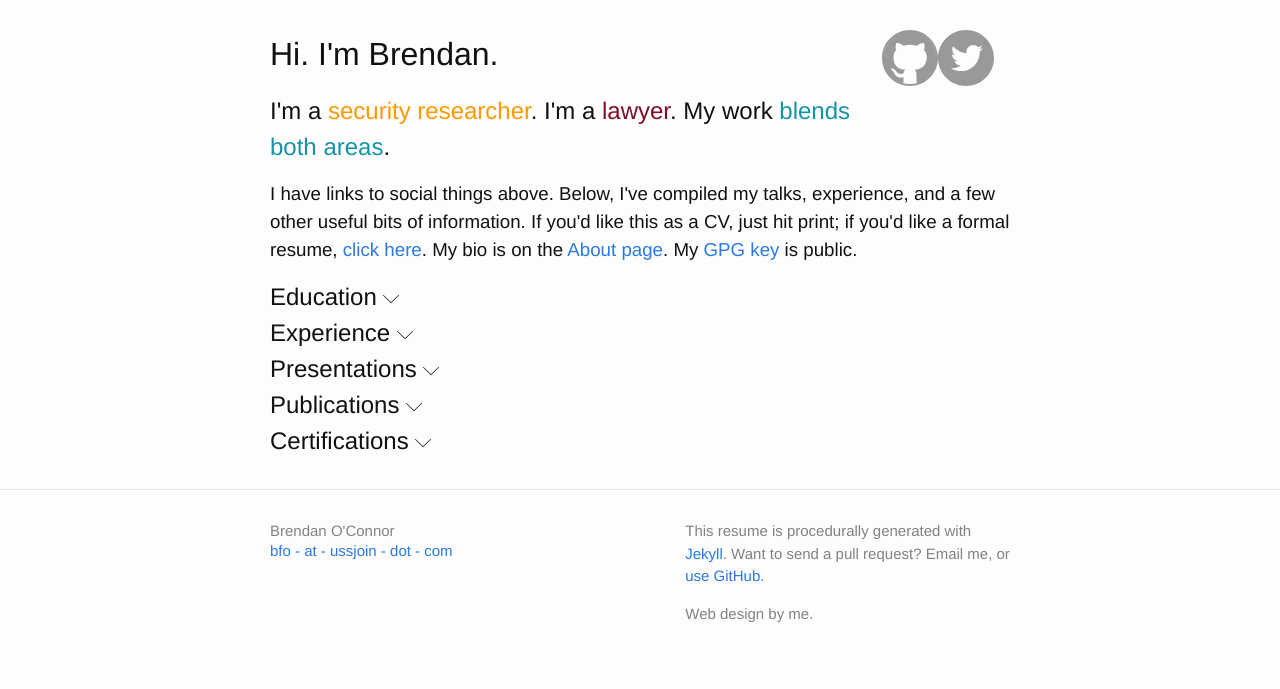
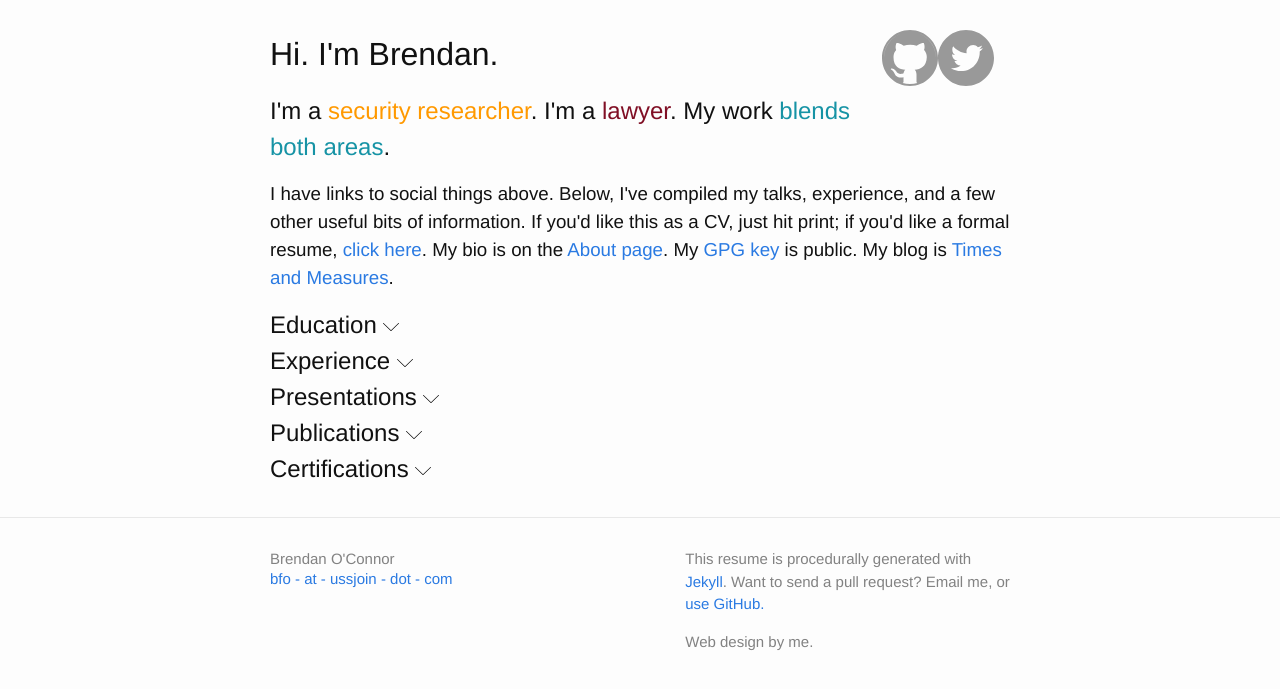
Before and after one commit to ussjoin/ussjoin.com, a Jekyll site: the page built from index.html, in a window 1280 px wide. Shown: the top 689 px of the page. Built offline with Jekyll 4.4.1, drawn with Linux system fonts in a browser that asks for light colours.

Commit message:
Adding blog link.

```diff
--- a/index.html
+++ b/index.html
@@ -19,7 +19,7 @@ layout: default
     </div>
     <h1>Hi. I'm Brendan.</h1>
     <h2>I'm a <span class="technicaltext">security researcher</span>. I'm a <span class="legaltext">lawyer</span>. My work <span class="technicallegaltext">blends both areas</span>.</h2>
-    <h3>I have links to social things above. Below, I've compiled my talks, experience, and a few other useful bits of information. If you'd like this as a CV, just hit print; if you'd like a formal resume, <a href="resume.html">click here</a>. My bio is on the <a href="/about/">About page</a>. My <a href="0xB58EDA54.asc">GPG key</a> is public.</h3>
+    <h3>I have links to social things above. Below, I've compiled my talks, experience, and a few other useful bits of information. If you'd like this as a CV, just hit print; if you'd like a formal resume, <a href="resume.html">click here</a>. My bio is on the <a href="/about/">About page</a>. My <a href="0xB58EDA54.asc">GPG key</a> is public. My blog is <a href="http://blog.ussjoin.com">Times and Measures</a>.</h3>
   </div>
 
   <div class="categoryholder">
```
